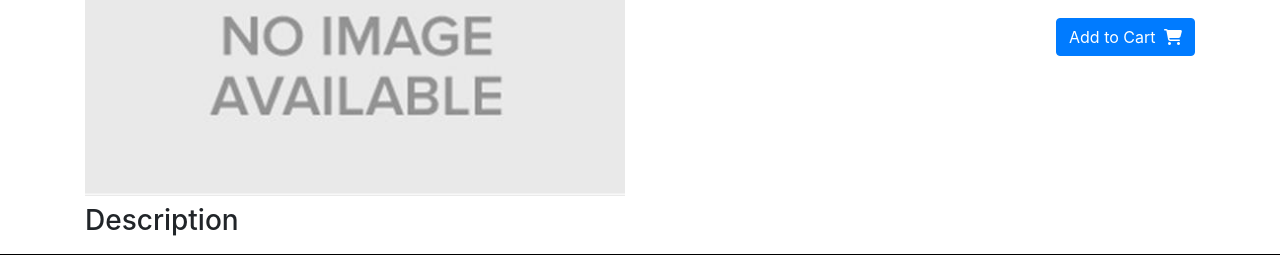
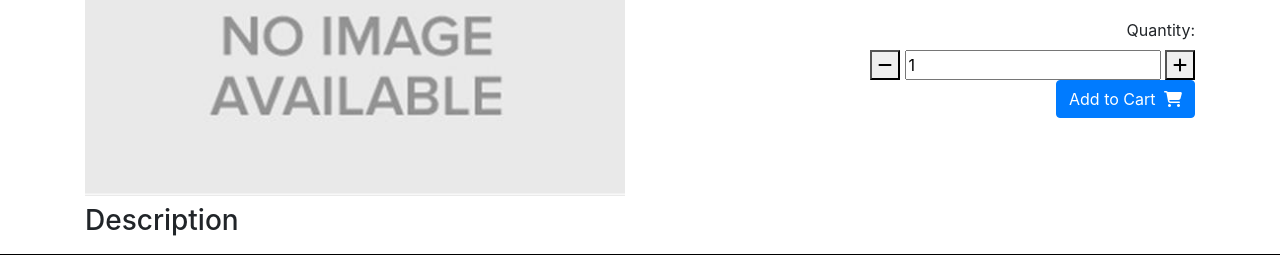
Before and after one commit to IzzyLeech/dirtaddictmotors, a Django app: template products/templates/products/product_detail.html in a window 1280 px wide. Shown: the part 462-717 px from the top of the page. Run offline with Django 3.2, Linux system fonts and the light colour scheme; the template is opened without the code that fills it, so the values that code supplies are empty; some libraries are stand-ins or nearby versions.

Commit message:
added quanity counter to the product_detail.html and adjusted the logic in the add_to_bag view for the quanity

```diff
--- a/products/templates/products/product_detail.html
+++ b/products/templates/products/product_detail.html
@@ -28,7 +28,12 @@
         </div>
         <form action="{% url 'add_to_bag' bike.id %}" method="POST">
           {% csrf_token %}
-          <input type="hidden" name="quantity" value="1">
+          <label for="quantity">Quantity:</label>
+          <div class="quantity-counter">
+            <button type="button" class="quantity-button minus"><i class="fa-solid fa-minus"></i></button>
+            <input type="number" name="quantity" value="1" min="0">
+            <button type="button" class="quantity-button plus"><i class="fa-solid fa-plus"></i></button>
+          </div>
           <button type="submit" class="btn btn-primary btn-md my-0 p">
             Add to Cart
             <i class="fas fa-shopping-cart ml-1"></i>
```
Also changed, not shown: bag/views.py (+15 -7 lines).
